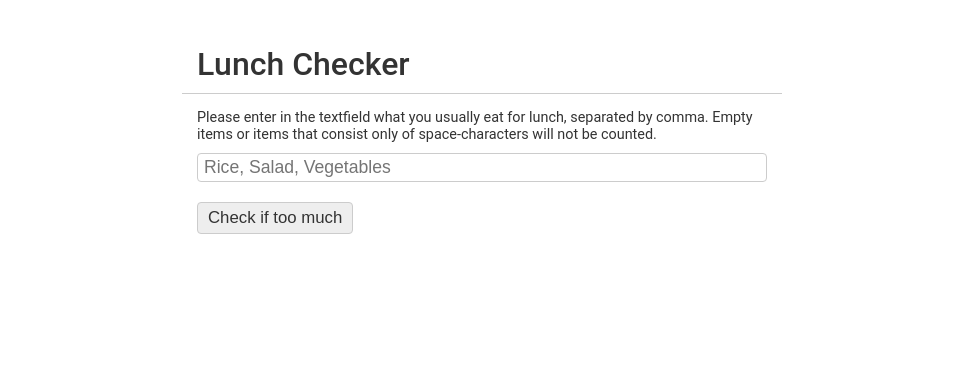
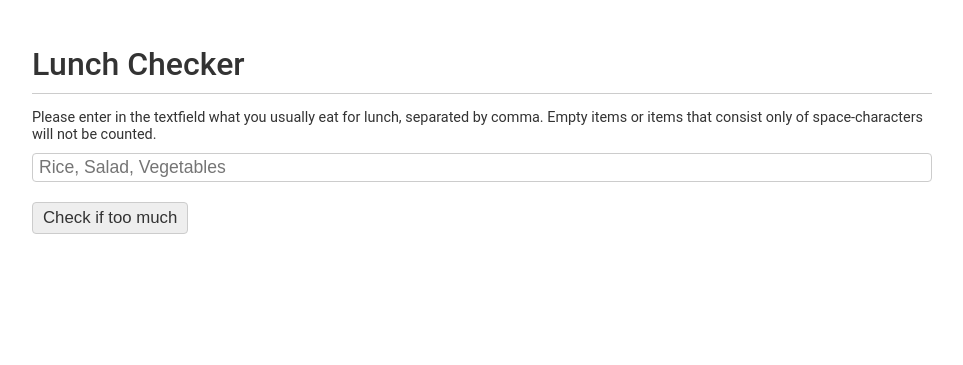
Before and after one commit to mdumke/angular_experiments, a plain HTML site: page assignment1/index.html in a window 1280 px wide. Shown: the whole page, without its empty margins (158-1121 px from the left). Drawn offline with Linux system fonts and the light colour scheme.

Commit message:
remove padding

```diff
--- a/assignment1/assets/styles/main.css
+++ b/assignment1/assets/styles/main.css
@@ -9,21 +9,17 @@ body {
 }
 
 .lunch-checker {
-  max-width: 600px;
+  max-width: 900px;
   margin: 30px auto 0 auto;
   color: #333;
   border-radius: 4px;
 }
 
 .lunch-checker__title {
-  padding: 15px 15px 10px 15px;
+  padding: 15px 15px 10px 0;
   margin-bottom: 15px;
   border-bottom: 1px solid #ccc;
   font-weight: 500;
-}
-
-.lunch-checker__wrapper {
-  padding: 0 15px;
 }
 
 .lunch-checker__description {
--- a/assignment1/index.html
+++ b/assignment1/index.html
@@ -16,9 +16,6 @@
   <div class="lunch-checker" ng-controller="LunchCheckController">
 
     <h1 class="lunch-checker__title">Lunch Checker</h1>
-
-    <!-- lunch-checker__wrapper -->
-    <div class="lunch-checker__wrapper">
 
     <div class="lunch-checker__description">
       Please enter in the textfield what you usually eat for lunch, separated by comma.
@@ -39,8 +36,6 @@
       {{message}}
     </div>
 
-    </div> <!-- lunch-checker__wrapper -->
-
   </div> <!-- lunch-checker -->
 
 </body>
```
Lines whose indentation alone changed are shown as unchanged.
